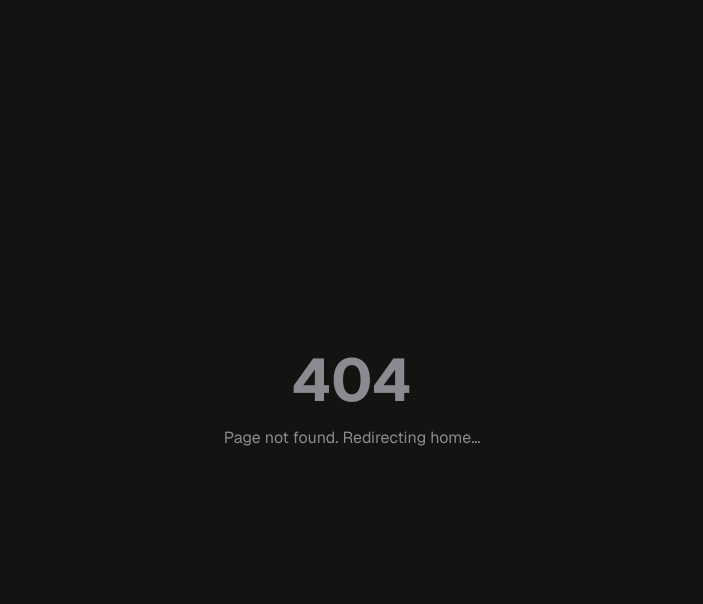
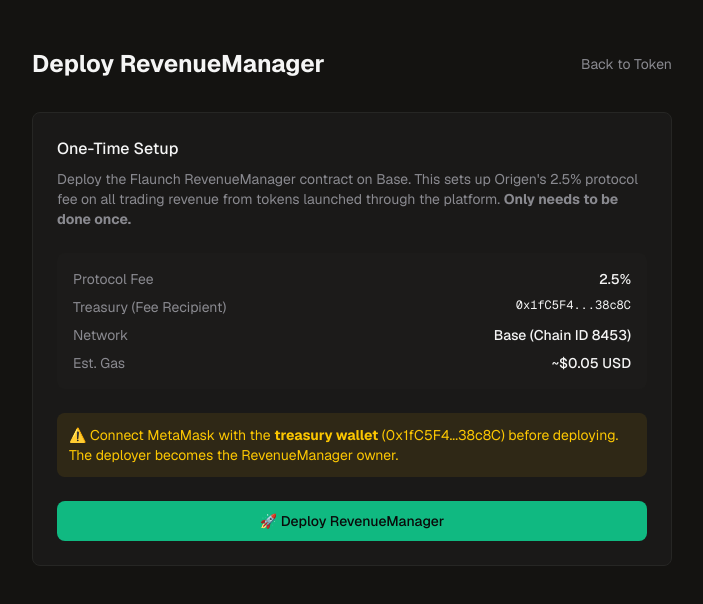
Before and after one commit to Moikapy/origen-chat, a Next.js app: page /token/deploy in a window 1280 px wide. Before the commit this address had no page. Shown: the top 604 px of the page, without its empty margins (288-991 px from the left). Built offline with nearby package versions, Linux system fonts and the light colour scheme; what @0xkobold/warm-editorial would draw is missing.

Commit message:
feat: add RevenueManager deploy page at /token/deploy

```diff
--- /dev/null
+++ b/app/models/layout.tsx
@@ -0,0 +1,6 @@
+// Force dynamic rendering for models pages — avoids prerender error
+export const dynamic = "force-dynamic";
+
+export default function ModelsLayout({ children }: { children: React.ReactNode }) {
+  return children;
+}
--- /dev/null
+++ b/app/token/deploy/page.tsx
@@ -0,0 +1,172 @@
+"use client";
+
+import { useState } from "react";
+import Link from "next/link";
+
+export default function DeployRevenueManagerPage() {
+  const [deploying, setDeploying] = useState(false);
+  const [result, setResult] = useState<{ ok: boolean; address?: string; error?: string; txHash?: string } | null>(null);
+
+  const handleDeploy = async () => {
+    if (!window.ethereum) {
+      setResult({ ok: false, error: "No wallet detected. Install MetaMask." });
+      return;
+    }
+
+    setDeploying(true);
+    setResult(null);
+
+    try {
+      const { createPublicClient, createWalletClient, http, custom } = await import("viem");
+      const { base } = await import("viem/chains");
+      const { createFlaunch } = await import("@flaunch/sdk");
+
+      // Switch to Base
+      try {
+        await window.ethereum.request({ method: "wallet_switchEthereumChain", params: [{ chainId: "0x2105" }] });
+      } catch (switchErr: any) {
+        if (switchErr.code === 4902) {
+          await window.ethereum.request({ method: "wallet_addEthereumChain", params: [{ chainId: "0x2105", chainName: "Base", nativeCurrency: { name: "ETH", symbol: "ETH", decimals: 18 }, rpcUrls: ["https://mainnet.base.org"], blockExplorerUrls: ["https://basescan.org"] }] });
+        } else throw switchErr;
+      }
+
+      const accounts = await window.ethereum.request({ method: "eth_requestAccounts" }) as string[];
+      const account = accounts[0];
+
+      const publicClient = createPublicClient({ chain: base, transport: http() });
+      const walletClient = createWalletClient({ account: account as `0x${string}`, chain: base, transport: custom(window.ethereum) });
+
+      // Create read-write Flaunch SDK
+      const flaunch = createFlaunch({ publicClient, walletClient } as any);
+
+      // Deploy RevenueManager: 2.5% protocol fee to Origen treasury
+      const txHash = await (flaunch as any).deployRevenueManager({
+        protocolRecipient: "0x1fC5F441de0800d7e92f8d111C7e2f2AFe038c8C",
+        protocolFeePercent: 2.5,
+      });
+
+      // Wait for confirmation
+      const receipt = await publicClient.waitForTransactionReceipt({ hash: txHash });
+
+      // Parse the deployed address from logs
+      // The RevenueManager address is emitted in the Deployment event
+      // We need to find it in the receipt logs
+      let deployedAddress = "";
+      if (receipt.contractAddress && receipt.contractAddress !== "0x0000000000000000000000000000000000000000") {
+        deployedAddress = receipt.contractAddress;
+      } else {
+        // Try to find the address from the tx logs
+        for (const log of receipt.logs) {
+          if (log.address && log.address !== "0x0000000000000000000000000000000000000000") {
+            // The RevenueManager contract address will be in the logs
+            deployedAddress = log.address;
+            break;
+          }
+        }
+      }
+
+      setResult({
+        ok: receipt.status === "success",
+        address: deployedAddress || "Check tx on BaseScan",
+        txHash,
+      });
+    } catch (err: any) {
+      if (err.message?.includes("User rejected") || err.message?.includes("denied")) {
+        setResult({ ok: false, error: "Transaction rejected by user." });
+      } else {
+        setResult({ ok: false, error: err.message || "Deploy failed" });
+      }
+    } finally {
+      setDeploying(false);
+    }
+  };
+
+  return (
+    <div className="min-h-screen bg-background text-foreground">
+      <div className="max-w-2xl mx-auto px-4 py-12">
+        <div className="flex items-center justify-between mb-8">
+          <h1 className="text-2xl font-bold">Deploy RevenueManager</h1>
+          <Link href="/token" className="text-sm text-muted-foreground hover:text-foreground transition-colors">Back to Token</Link>
+        </div>
+
+        <div className="bg-card border border-border rounded-lg p-6 space-y-6">
+          <div>
+            <h2 className="font-medium mb-2">One-Time Setup</h2>
+            <p className="text-sm text-muted-foreground">
+              Deploy the Flaunch RevenueManager contract on Base. This sets up Origen&apos;s 2.5% protocol fee on all trading revenue from tokens launched through the platform. <strong>Only needs to be done once.</strong>
+            </p>
+          </div>
+
+          <div className="bg-muted/30 rounded-lg p-4 space-y-2 text-sm">
+            <div className="flex justify-between">
+              <span className="text-muted-foreground">Protocol Fee</span>
+              <span className="font-medium">2.5%</span>
+            </div>
+            <div className="flex justify-between">
+              <span className="text-muted-foreground">Treasury (Fee Recipient)</span>
+              <span className="font-mono text-xs">0x1fC5F4...38c8C</span>
+            </div>
+            <div className="flex justify-between">
+              <span className="text-muted-foreground">Network</span>
+              <span className="font-medium">Base (Chain ID 8453)</span>
+            </div>
+            <div className="flex justify-between">
+              <span className="text-muted-foreground">Est. Gas</span>
+              <span className="font-medium">~$0.05 USD</span>
+            </div>
+          </div>
+
+          <div className="bg-yellow-500/10 text-yellow-400 rounded-lg p-3 text-sm">
+            ⚠️ Connect MetaMask with the <strong>treasury wallet</strong> (0x1fC5F4...38c8C) before deploying. The deployer becomes the RevenueManager owner.
+          </div>
+
+          <button
+            onClick={handleDeploy}
+            disabled={deploying}
+            className="w-full text-sm px-4 py-2.5 rounded-lg bg-primary text-primary-foreground hover:opacity-90 transition-opacity font-medium disabled:opacity-50"
+          >
+            {deploying ? "Deploying on Base..." : "🚀 Deploy RevenueManager"}
+          </button>
+
+          {result && (
+            <div className={`rounded-lg p-4 text-sm ${result.ok ? "bg-green-500/10 text-green-400" : "bg-red-500/10 text-red-400"}`}>
+              {result.ok ? (
+                <div className="space-y-2">
+                  <p className="font-medium">✅ RevenueManager deployed!</p>
+                  <p>Address: <code className="text-xs break-all">{result.address}</code></p>
+                  {result.txHash && (
+                    <a
+                      href={`https://basescan.org/tx/${result.txHash}`}
+                      target="_blank"
+                      rel="noopener noreferrer"
+                      className="underline hover:no-underline text-xs"
+                    >
+                      View on BaseScan →
+                    </a>
+                  )}
+                  <div className="border-t border-green-500/20 pt-2 mt-2">
+                    <p className="text-xs">Next step: Set this address as <code>REVENUE_MANAGER_ADDRESS</code> in your Cloudflare Workers environment variables:</p>
+                    <code className="block mt-1 text-xs bg-green-500/10 p-2 rounded break-all">
+                      npx wrangler secret put REVENUE_MANAGER_ADDRESS
+                    </code>
+                    <p className="text-xs mt-1">Then enter: <code>{result.address}</code></p>
+                  </div>
+                </div>
+              ) : (
+                <p>{result.error}</p>
+              )}
+            </div>
+          )}
+        </div>
+      </div>
+    </div>
+  );
+}
+
+declare global {
+  interface Window {
+    ethereum?: {
+      request: (args: { method: string; params?: any[] }) => Promise<any>;
+    };
+  }
+}
```
Also changed, not shown: 2 other files (tests, documents, lock files or other folders).
